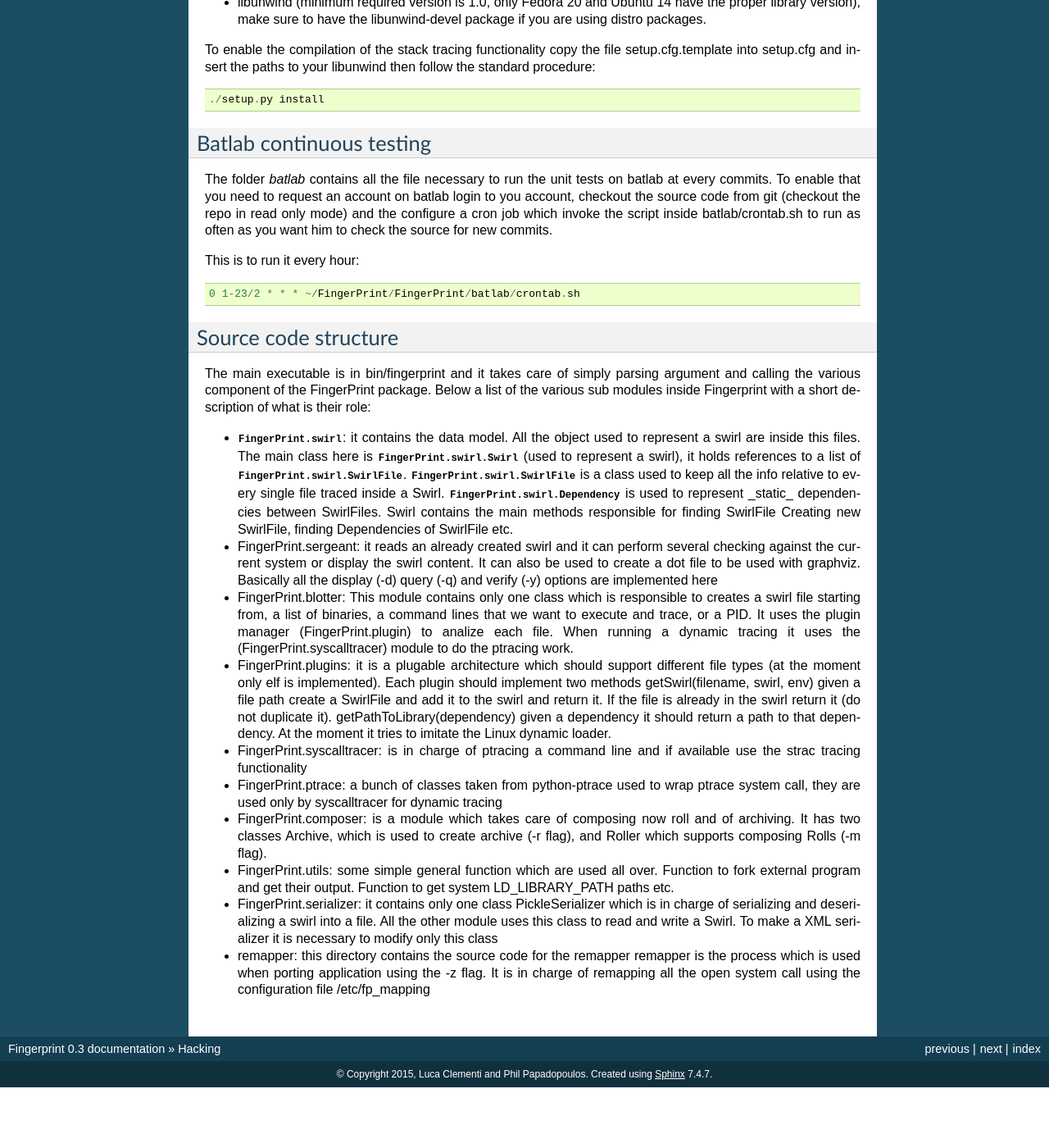
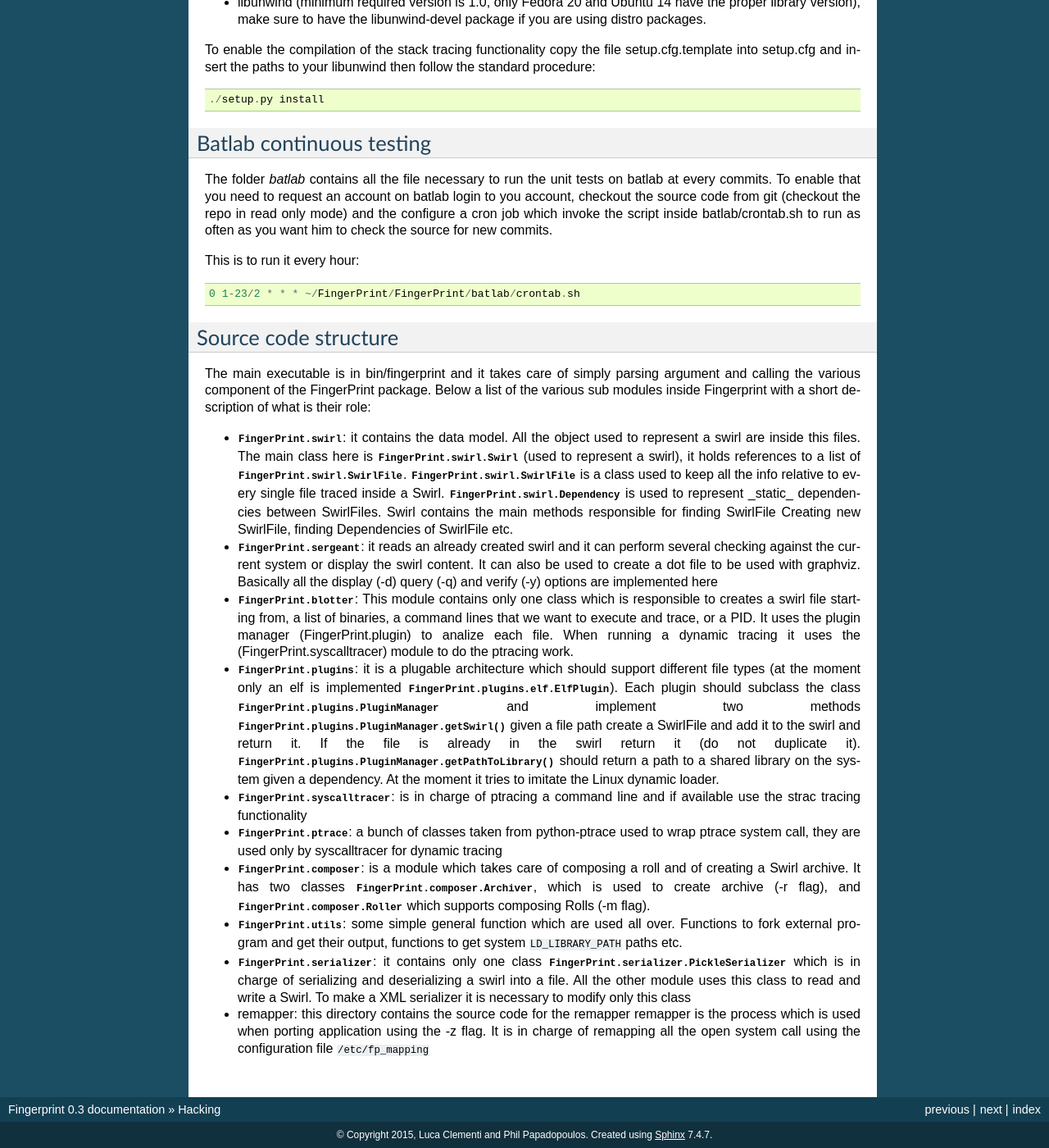
Before and after one commit to rocksclusters/FingerPrint, a Sphinx documentation site: the page built from docs/hacking.rst, in a window 1280 px wide and 1400 px high, scrolled down 728 px. Shown: the whole window at 82% size. Built offline with Sphinx 7.4.7, drawn with Linux system fonts in a browser that asks for light colours; before the commit the page ends 2054 px from its top, so only the background shows below that.

Commit message:
More fixes to hacking.rst

```diff
--- a/docs/hacking.rst
+++ b/docs/hacking.rst
@@ -74,7 +74,7 @@ of simply parsing argument and calling the various component
 of the FingerPrint package. Below a list of the various sub modules
 inside Fingerprint with a short description of what is their role:
 
-- :class:`FingerPrint.swirl`: it contains the data model. All the object used
+- :mod:`FingerPrint.swirl`: it contains the data model. All the object used
   to represent a swirl are inside this files. The main class here
   is :class:`FingerPrint.swirl.Swirl` (used to represent a swirl), it holds references to a list
   of :class:`FingerPrint.swirl.SwirlFile`. :class:`FingerPrint.swirl.SwirlFile`
@@ -85,51 +85,54 @@ inside Fingerprint with a short description of what is their role:
   Swirl contains the main methods responsible for finding SwirlFile
   Creating new SwirlFile, finding Dependencies of SwirlFile etc.
 
-- FingerPrint.sergeant: it reads an already created swirl and it can
+- :mod:`FingerPrint.sergeant`: it reads an already created swirl and it can
   perform several checking against the current system or display the
   swirl content. It can also be used to create a dot file to be used with
   graphviz. Basically all the display (-d) query (-q) and verify (-y)
   options are implemented here
 
-- FingerPrint.blotter: This module contains only one class which is
+- :mod:`FingerPrint.blotter`: This module contains only one class which is
   responsible to creates a swirl file starting from, a list of binaries,
   a command lines that we want to execute and trace, or a PID.
   It uses the plugin manager (FingerPrint.plugin) to analize each file.
   When running a dynamic tracing it uses the (FingerPrint.syscalltracer)
   module to do the ptracing work.
 
-- FingerPrint.plugins: it is a plugable architecture which should support
-  different file types (at the moment only elf is implemented). Each plugin
-  should implement two methods getSwirl(filename, swirl, env) given
+- :mod:`FingerPrint.plugins`: it is a plugable architecture which should support
+  different file types (at the moment only an elf is implemented
+  :class:`FingerPrint.plugins.elf.ElfPlugin`). Each plugin
+  should subclass the class :class:`FingerPrint.plugins.PluginManager` and
+  implement two methods :meth:`FingerPrint.plugins.PluginManager.getSwirl` given
   a file path create a SwirlFile and add it to the swirl and return it.
   If the file is already in the swirl return it (do not duplicate it).
-  getPathToLibrary(dependency) given a dependency it should return a path
-  to that dependency. At the moment it tries to imitate the Linux dynamic
-  loader.
+  :meth:`FingerPrint.plugins.PluginManager.getPathToLibrary` should return
+  a path to a shared library on the system given a dependency. At the moment
+  it tries to imitate the Linux dynamic loader.
 
-- FingerPrint.syscalltracer: is in charge of ptracing a command line and
+- :mod:`FingerPrint.syscalltracer`: is in charge of ptracing a command line and
   if available use the strac tracing functionality
 
-
-- FingerPrint.ptrace: a bunch of classes taken from python-ptrace used
+- :mod:`FingerPrint.ptrace`: a bunch of classes taken from python-ptrace used
   to wrap ptrace system call, they are used only by syscalltracer for
   dynamic tracing
 
-- FingerPrint.composer: is a module which takes care of composing now
-  roll and of archiving. It has two classes Archive, which is used to
-  create archive (-r flag), and Roller which supports composing Rolls
-  (-m flag).
+- :mod:`FingerPrint.composer`: is a module which takes care of composing a
+  roll and of creating a Swirl archive. It has two classes
+  :class:`FingerPrint.composer.Archiver`, which is used to create archive
+  (-r flag), and :class:`FingerPrint.composer.Roller` which supports composing
+  Rolls (-m flag).
 
-- FingerPrint.utils: some simple general function which are used all
-  over. Function to fork external program and get their output.
-  Function to get system LD_LIBRARY_PATH paths etc.
+- :mod:`FingerPrint.utils`: some simple general function which are used all
+  over. Functions to fork external program and get their output,
+  functions to get system ``LD_LIBRARY_PATH`` paths etc.
 
-- FingerPrint.serializer: it contains only one class PickleSerializer
-  which is in charge of serializing and deserializing a swirl into a
-  file. All the other module uses this class to read and write a Swirl.
+- :mod:`FingerPrint.serializer`: it contains only one class
+  :class:`FingerPrint.serializer.PickleSerializer` which is in charge
+  of serializing and deserializing a swirl into a file. All the other
+  module uses this class to read and write a Swirl.
   To make a XML serializer it is necessary to modify only this class
 
 - remapper: this directory contains the source code for the remapper
   remapper is the process which is used when porting application using
   the -z flag. It is in charge of remapping all the open system call
-  using the configuration file /etc/fp_mapping
+  using the configuration file ``/etc/fp_mapping``
```
